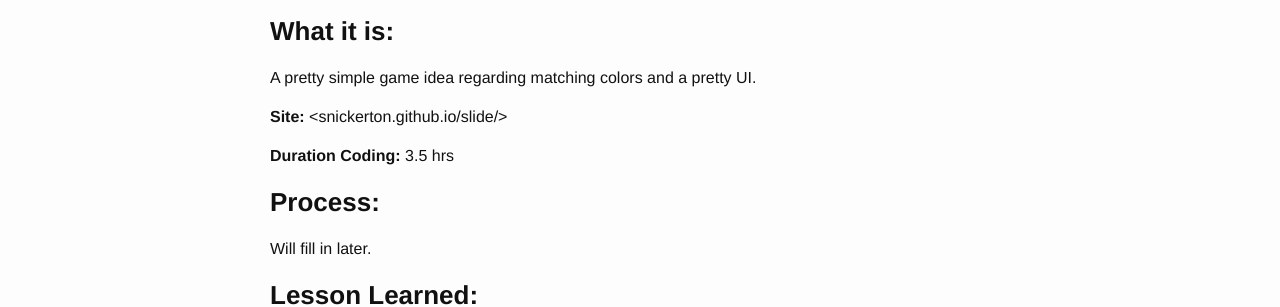
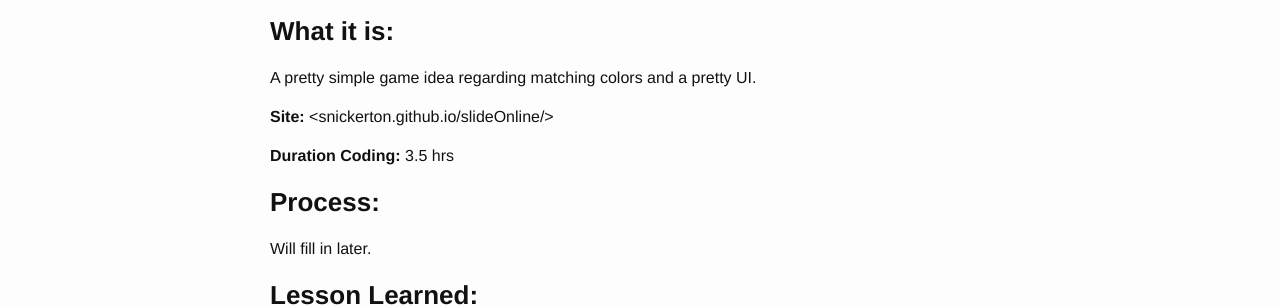
Before and after one commit to snickerton/snickerton.github.legacy, a Jekyll site: the page built from _posts/2015-03-24-Slide.markdown, in a window 1280 px wide. Shown: the part 188-495 px from the top of the page. Built offline with Jekyll 4.4.1, drawn with Linux system fonts in a browser that asks for light colours; some of the changed lines change nothing that is shown.

Commit message:
goddammit just let me test some shit out github you're like a helicopter parent that needs a complete detailed rundown of every single change your kid makes in his life

```diff
--- a/_posts/2015-03-24-Slide.markdown
+++ b/_posts/2015-03-24-Slide.markdown
@@ -9,7 +9,7 @@ img: Slide
 <h3><b>What it is:</b></h3>
 A pretty simple game idea regarding matching colors and a pretty UI.
 
-<b>Site:</b> <snickerton.github.io/slide/>
+<b>Site:</b> <snickerton.github.io/slideOnline/>
 
 <b>Duration Coding:</b> 3.5 hrs
 
```
